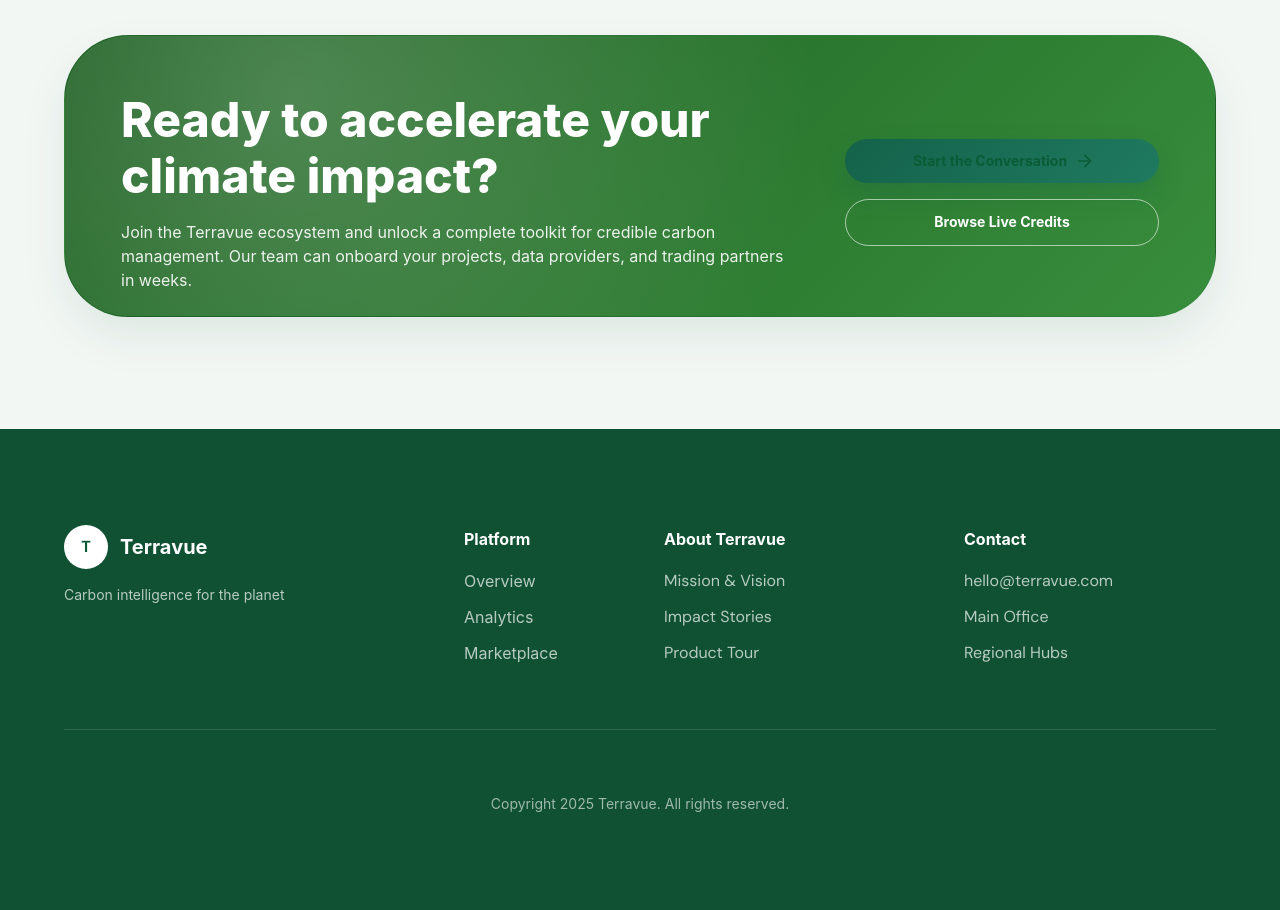
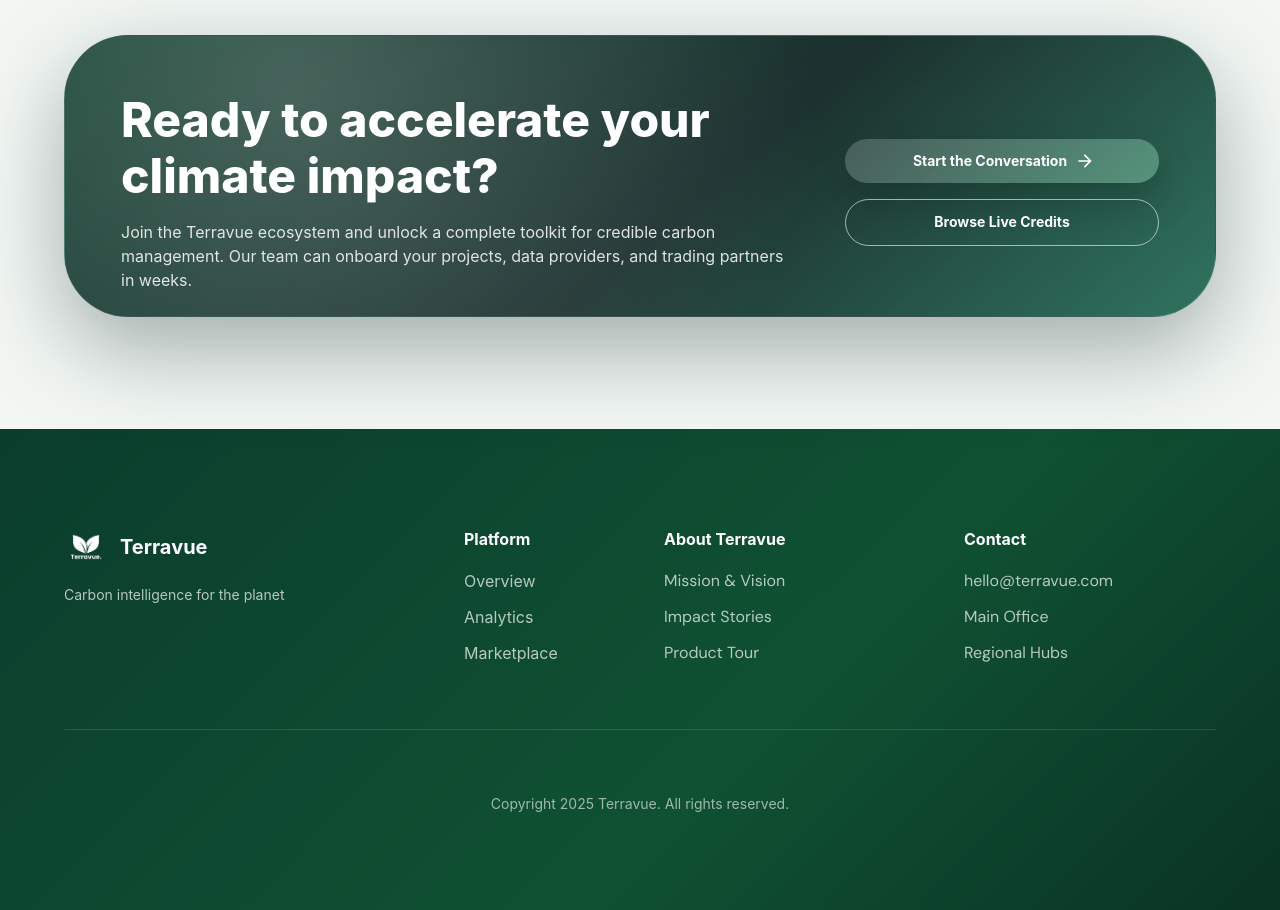
Before and after one commit to KonstanAftop/Terravue, a React (Vite) app in the folder apps/web/: page / in a window 1280 px wide. Shown: the part 4740-5650 px from the top of the page. Built offline with nearby package versions, Linux system fonts and the light colour scheme; no server answers.

Commit message:
fix: landing

```diff
--- a/apps/web/src/pages/Landing.tsx
+++ b/apps/web/src/pages/Landing.tsx
@@ -826,15 +826,24 @@ export const LandingPage = () => {
           </Container>
         </Box>
 
-        <Container id="cta" sx={{ py: { xs: 10, md: 14 } }} ref={ctaReveal.ref}>
+        <Container
+          id="cta"
+          sx={{
+            py: { xs: 10, md: 14 },
+            position: 'relative',
+          }}
+          ref={ctaReveal.ref}
+        >
           <Card
             elevation={0}
             sx={{
               borderRadius: 4,
               overflow: 'hidden',
-              background: 'linear-gradient(135deg, #1B5E20 0%, #388E3C 100%)',
+              background: 'linear-gradient(140deg, rgba(12,59,43,0.96) 0%, rgba(9,31,29,0.92) 55%, rgba(20,98,74,0.88) 100%)',
               color: '#ffffff',
               position: 'relative',
+              border: '1px solid rgba(255,255,255,0.14)',
+              boxShadow: '0 32px 90px rgba(9,31,29,0.35)',
               ...revealStyles(ctaReveal.visible),
             }}
           >
@@ -852,7 +861,7 @@ export const LandingPage = () => {
                   <Typography variant="h3" sx={{ fontWeight: 800, mb: 2 }}>
                     Ready to accelerate your climate impact?
                   </Typography>
-                  <Typography variant="body1" sx={{ opacity: 0.9 }}>
+                  <Typography variant="body1" sx={{ opacity: 0.85 }}>
                     Join the Terravue ecosystem and unlock a complete toolkit for credible carbon management. Our team can onboard your projects, data providers, and trading partners in weeks.
                   </Typography>
                 </Grid>
@@ -864,10 +873,14 @@ export const LandingPage = () => {
                       variant="contained"
                       endIcon={<ArrowForward />}
                       sx={{
-                        backgroundColor: '#ffffff',
-                        color: palette.pine,
+                        background: 'linear-gradient(135deg, rgba(255,255,255,0.18) 0%, rgba(180,255,218,0.32) 100%)',
+                        color: '#ffffff',
+                        '& .MuiButton-startIcon': { color: '#ffffff' },
                         fontWeight: 700,
-                        '&:hover': { backgroundColor: 'rgba(255,255,255,0.92)' },
+                        boxShadow: '0 18px 36px rgba(4,18,12,0.25)',
+                        '&:hover': {
+                          background: 'linear-gradient(135deg, rgba(255,255,255,0.25) 0%, rgba(180,255,218,0.38) 100%)',
+                        },
                       }}
                     >
                       Start the Conversation
@@ -896,27 +909,24 @@ export const LandingPage = () => {
         </Container>
       </Box>
 
-      <Box component="footer" sx={{ backgroundColor: '#0F5132', color: '#ffffff' }}>
+      <Box
+        component="footer"
+        sx={{
+          background: 'linear-gradient(135deg, #0B3D2D 0%, #0F5132 60%, #0A3324 100%)',
+          color: '#ffffff',
+        }}
+      >
         <Container sx={{ py: { xs: 8, md: 12 } }}>
           <Grid container spacing={6}>
             <Grid item xs={12} md={4}>
               <Stack spacing={2}>
                 <Stack direction="row" spacing={1.5} alignItems="center">
                   <Box
-                    sx={{
-                      width: 44,
-                      height: 44,
-                      borderRadius: 2.5,
-                      backgroundColor: '#ffffff',
-                      display: 'flex',
-                      alignItems: 'center',
-                      justifyContent: 'center',
-                      color: palette.pine,
-                      fontWeight: 700,
-                    }}
-                  >
-                    T
-                  </Box>
+                    component="img"
+                    src="/assets/logo-nobg.PNG"
+                    alt="Terravue"
+                    sx={{ width: 44, height: 'auto' }}
+                  />
                   <Typography variant="h6" sx={{ fontWeight: 700 }}>
                     Terravue
                   </Typography>
```
